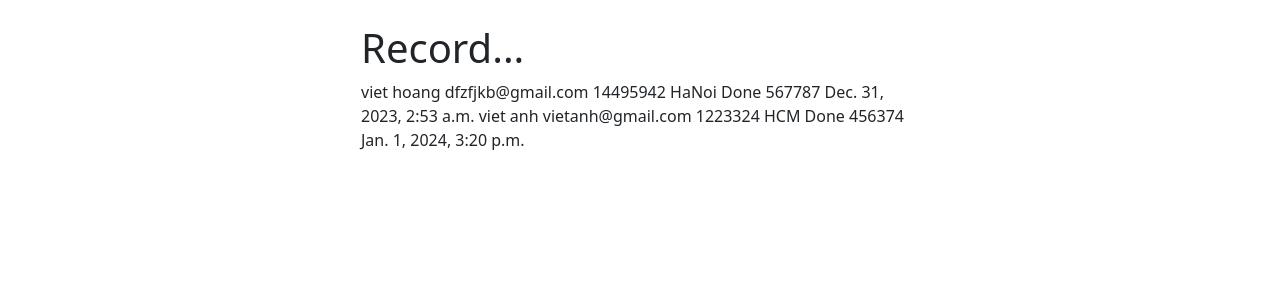
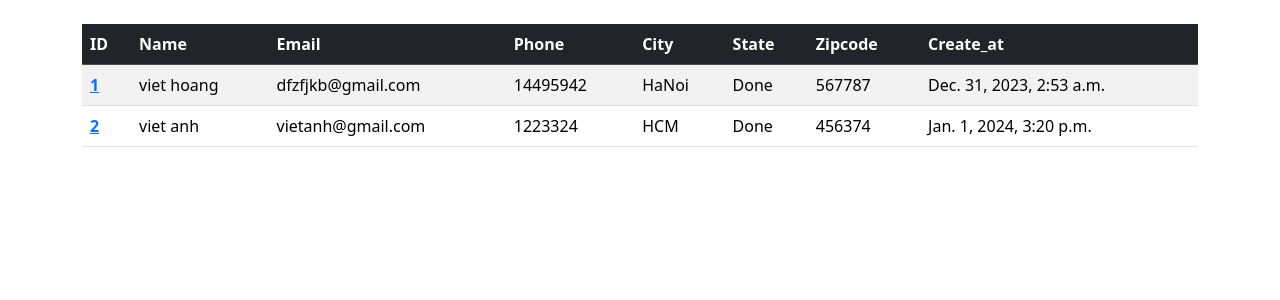
Before and after one commit to btrung46/CRM-project-, a Django app: page / in a window 1280 px wide. Shown: the part 56-356 px from the top of the page. Run offline with Django 5.2, Linux system fonts and the light colour scheme; a user stored in the database is signed in; data comes from the database, SQL or seed files in the repository; both versions use the stored data as it was after the commit.

Commit message:
create table

```diff
--- a/website/templates/base.html
+++ b/website/templates/base.html
@@ -12,8 +12,9 @@
         <br>
         {% if messages %}
           {% for message in messages %}
-          <div class="alert alert-warning" role="alert">
+          <div class="alert alert-warning alert-dismissible fade show" role="alert">
             {{message}}
+            <button type="button" class="btn-close" data-bs-dismiss="alert" aria-label="Close"></button>
           </div>
           {% endfor %}
         {% endif %}
--- a/website/templates/home.html
+++ b/website/templates/home.html
@@ -1,23 +1,37 @@
 {% extends 'base.html'%}
 {% block context  %}
-<div class="col-md-6 offset-md-3">
     {% if user.is_authenticated %}
-        <h1>Record...</h1>
-        {% if records %}
-            {% for record in records %}
-                {{record.first_name}}
-                {{record.last_name}}
-                {{record.email}}
-                {{record.phone}}
-                {{record.city}}
-                {{record.state}}
-                {{record.Zipcode}}
-                {{record.create_at}}
-            {% endfor %}
-        {% endif %}
+        <table class="table table-striped">
+            <thead class="table-dark">
+              <tr>
+                <th scope="col">ID</th>
+                <th scope="col">Name</th>
+                <th scope="col">Email</th>
+                <th scope="col">Phone</th>
+                <th scope="col">City</th>
+                <th scope="col">State</th>
+                <th scope="col">Zipcode</th>
+                <th scope="col">Create_at</th>
+              </tr>
+            </thead>
+            <tbody>
+                {% if records %}
+                    {% for record in records %}
+                        <tr>
+                            <th><a href="{% url 'record' record.id %}">{{record.id}}</a></th>
+                            <td>{{record.first_name}} {{record.last_name}}</td>
+                            <td>{{record.email}}</td>
+                            <td>{{record.phone}}</td>
+                            <td>{{record.city}}</td>
+                            <td>{{record.state}}</td>
+                            <td>{{record.Zipcode}}</td>
+                            <td >{{record.create_at}}</td>
+                        </tr>
+                    {% endfor %}
+                {% endif %}
+            </tbody>
+          </table>
     {% else %}
         <h1>Please login to use the website</h1>
     {% endif %}
-
-</div>
 {% endblock %}
--- /dev/null
+++ b/website/templates/record.html
@@ -0,0 +1,5 @@
+{%extends 'base.html'%}
+
+{% block context %}
+    <h1>record customer</h1>
+{% endblock  %}
--- a/website/urls.py
+++ b/website/urls.py
@@ -5,4 +5,5 @@ urlpatterns = [
     path('logout/',views.logout_user,name='logout'),
     path('login/',views.login_user,name='login'),
     path('register/',views.register_user,name='register'),
+    path('record/<int:pk>',views.customer_record,name='record'),
 ]
--- a/website/views.py
+++ b/website/views.py
@@ -40,3 +40,12 @@ def register_user(request):
         form = SignUpForm()
         return render(request,'register.html',{'form':form} )
     return render(request, 'register.html', {'form':form})
+
+
+def customer_record(request, pk = None):
+    if request.user.is_authenticated:
+        customer_record = Record.objects.get(pk=pk)
+        return render(request, 'record.html',{'customer_record':customer_record})
+    else:
+        messages.success(request,'You must login to view this page')
+        return redirect('login')
```
Also changed, not shown: db.sqlite3.
